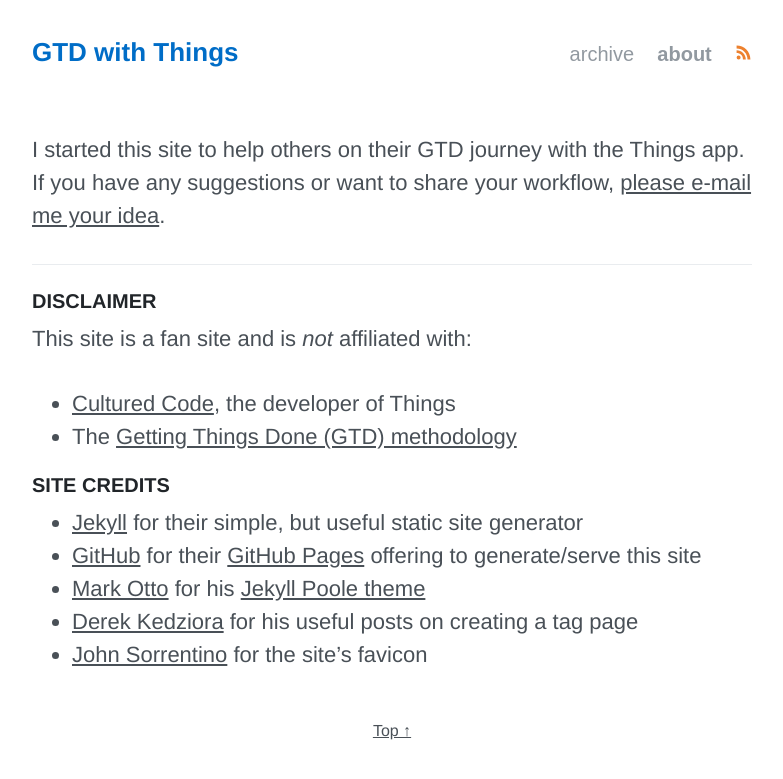
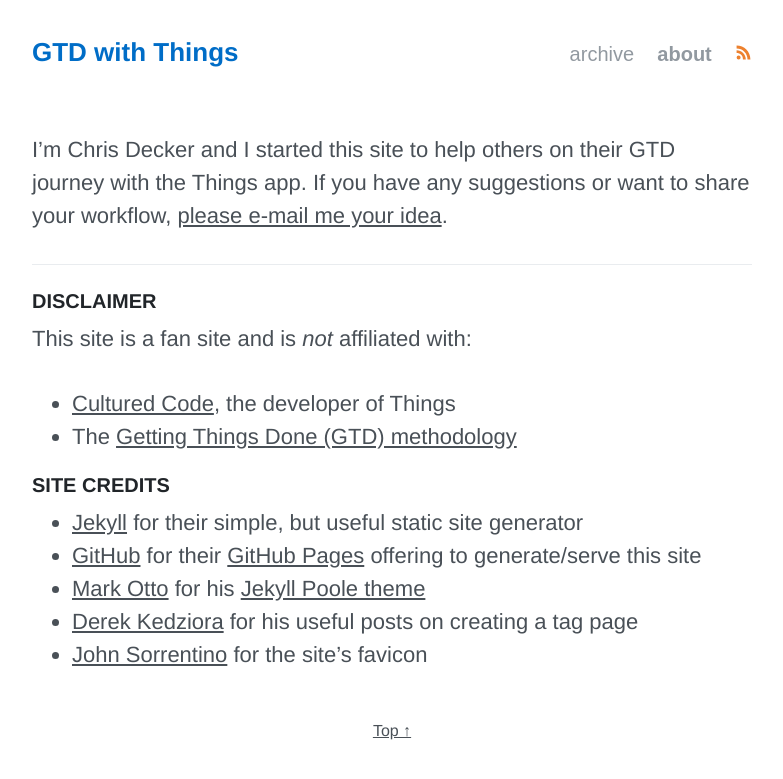
Before and after one commit to gtdwiththings/gtdwiththings.github.io, a Jekyll site: the page built from about.md, in a window 1280 px wide. Shown: the top 779 px of the page, without its empty margins (248-1031 px from the left). Built offline with Jekyll 4.4.1, drawn with Linux system fonts in a browser that asks for light colours.

Commit message:
Adding my name to the About page

```diff
--- a/about.md
+++ b/about.md
@@ -3,7 +3,7 @@
 title: About
 ---
 
-I started this site to help others on their GTD journey with the Things app.  If you have any suggestions or want to share your workflow, [please e-mail me your idea](mailto:hello@gtdwiththings.com).
+I'm Chris Decker and I started this site to help others on their GTD journey with the Things app.  If you have any suggestions or want to share your workflow, [please e-mail me your idea](mailto:hello@gtdwiththings.com).
 
 ----
 
```
